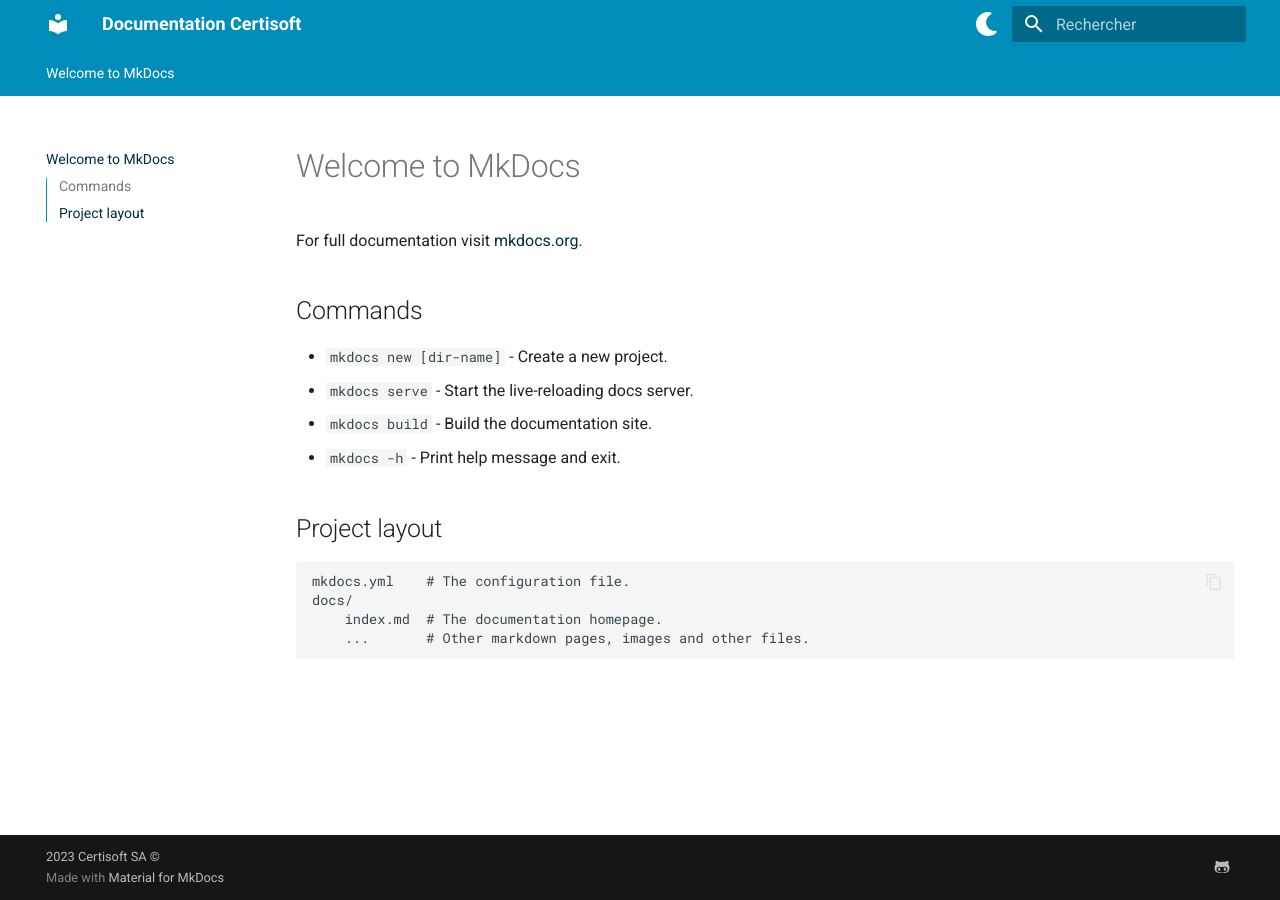
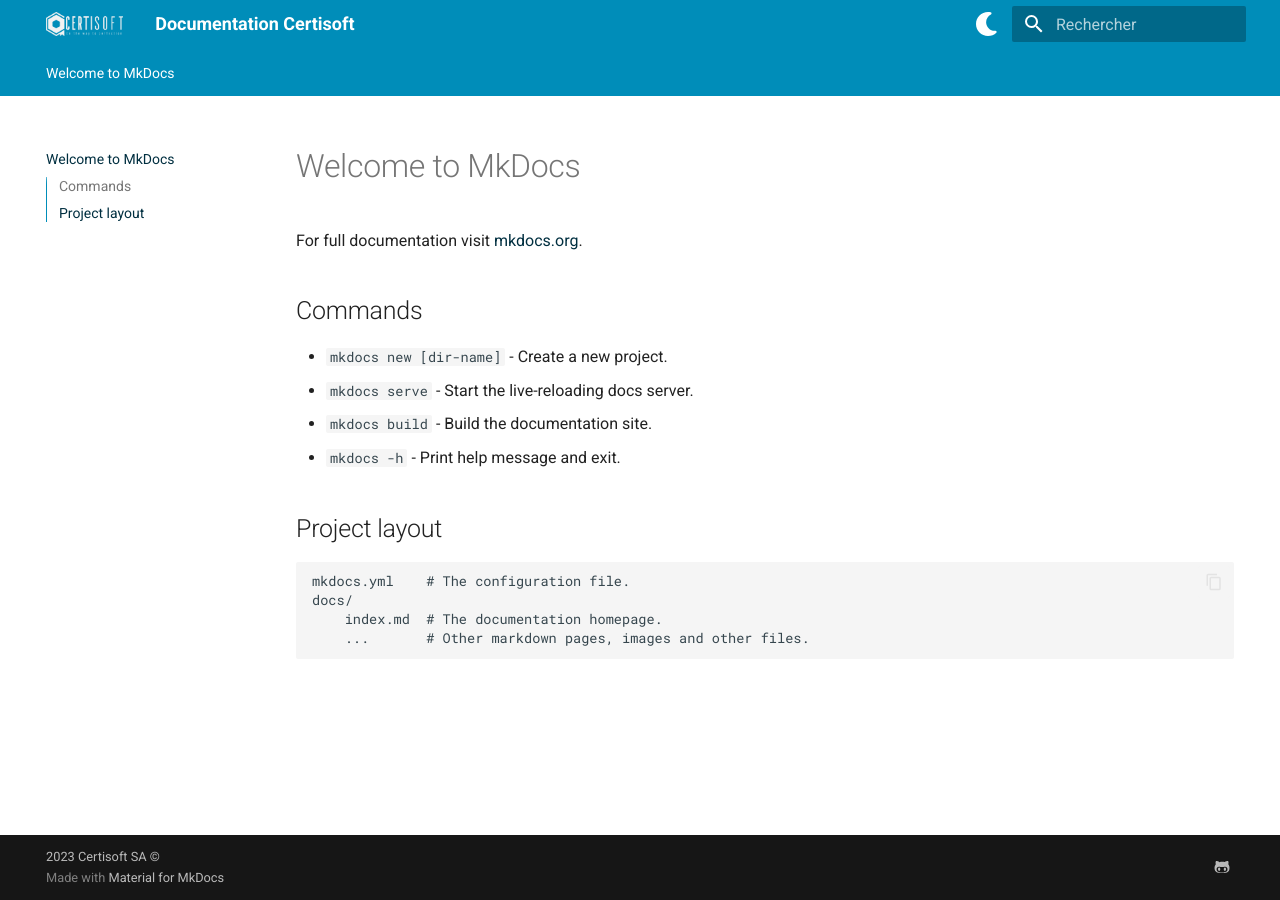
Before and after one commit to Bm-s/certisoft-docs, an MkDocs documentation site: the page built from docs/index.md, in a window 1280 px wide. Built offline with MkDocs 1.6.1 and Material for MkDocs 9.7.7, drawn with Linux system fonts in a browser that asks for light colours.

Commit message:
add logo

```diff
--- a/mkdocs.yml
+++ b/mkdocs.yml
@@ -3,6 +3,7 @@
 theme:
   name: material
   language: fr
+  logo: assets/certisoft-logo-white.png
   palette:
     - scheme: default
       toggle:
@@ -34,6 +35,7 @@
   - attr_list
 
 extra:
+  homepage: https://certisoft.ch
   social:
     - icon: fontawesome/brands/github-alt
       link: https://boardmanagementsystems.ch
```
Also changed, not shown: docs/assets/certisoft-logo-white.png (added).
